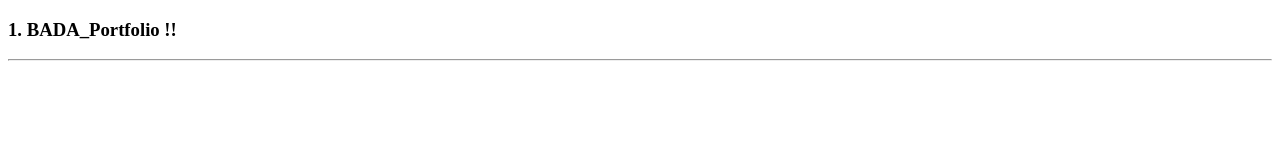
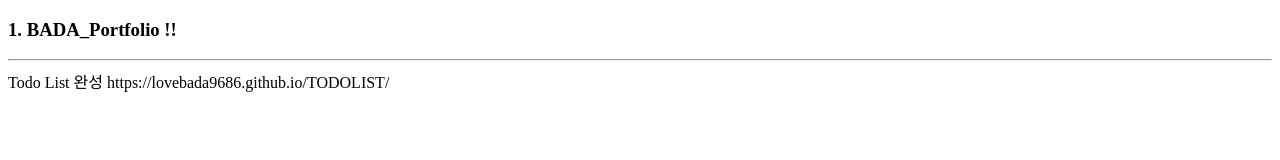
Before and after one commit to LOVEBADA9686/Portfolio, a plain HTML site: page index.html in a window 1280 px wide. Drawn offline with Linux system fonts and the light colour scheme.

Commit message:
Update index.html

```diff
--- a/index.html
+++ b/index.html
@@ -7,6 +7,9 @@
 <body>
 <h3>1. BADA_Portfolio !!</h3>
 <hr>
+
+  Todo List 완성 https://lovebada9686.github.io/TODOLIST/
+
 </table>
 </body>
 </html>
```
